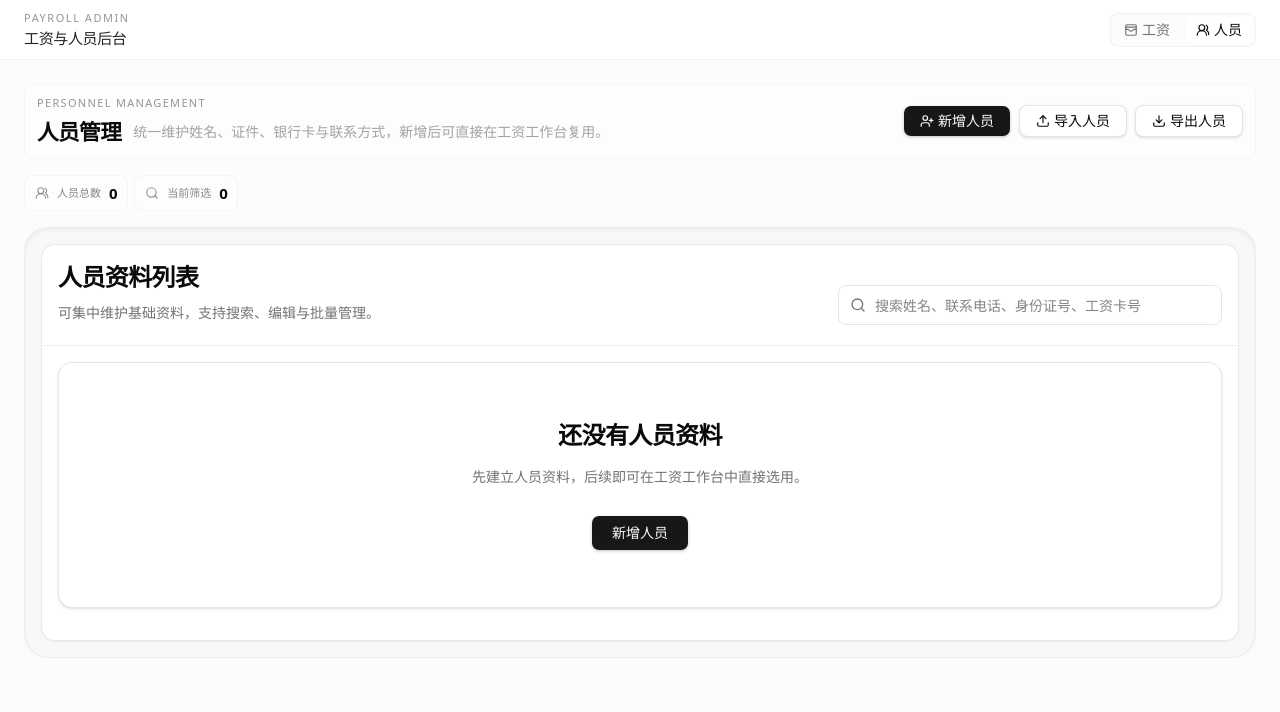
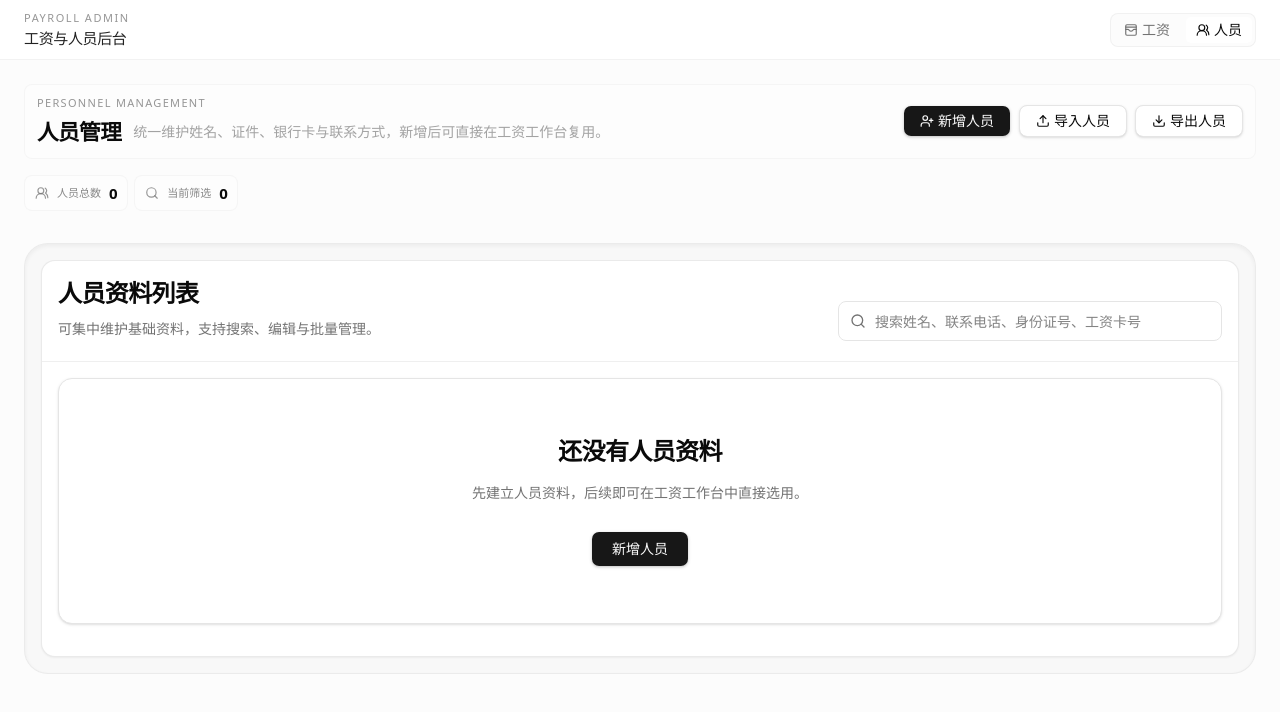
Before and after one commit to 979136437/payroll, a React (Vite) app: page / in a window 1280 px wide. Both pictures are taken after a click on the button "人员". Shown: the top 712 px of the page. Built offline with nearby package versions, Linux system fonts and the light colour scheme.

Commit message:
style(personnel): 下沉人员资料列表

```diff
--- a/src/widgets/personnel-management/ui/personnel-management-page.tsx
+++ b/src/widgets/personnel-management/ui/personnel-management-page.tsx
@@ -309,7 +309,7 @@ export function PersonnelManagementPage() {
             ) : null}
           </div>
 
-          <div className="rounded-[1.5rem] border border-border/70 bg-muted/55 p-3 shadow-inner md:p-4">
+          <div className="mt-8 rounded-[1.5rem] border border-border/70 bg-muted/55 p-3 shadow-inner md:p-4">
             <Card className="border-border/80 bg-background shadow-[0_1px_2px_rgba(0,0,0,0.05)]">
               <CardHeader className="border-b border-border/60 pb-4">
                 <div className="flex flex-col gap-4 lg:flex-row lg:items-end lg:justify-between">
```
